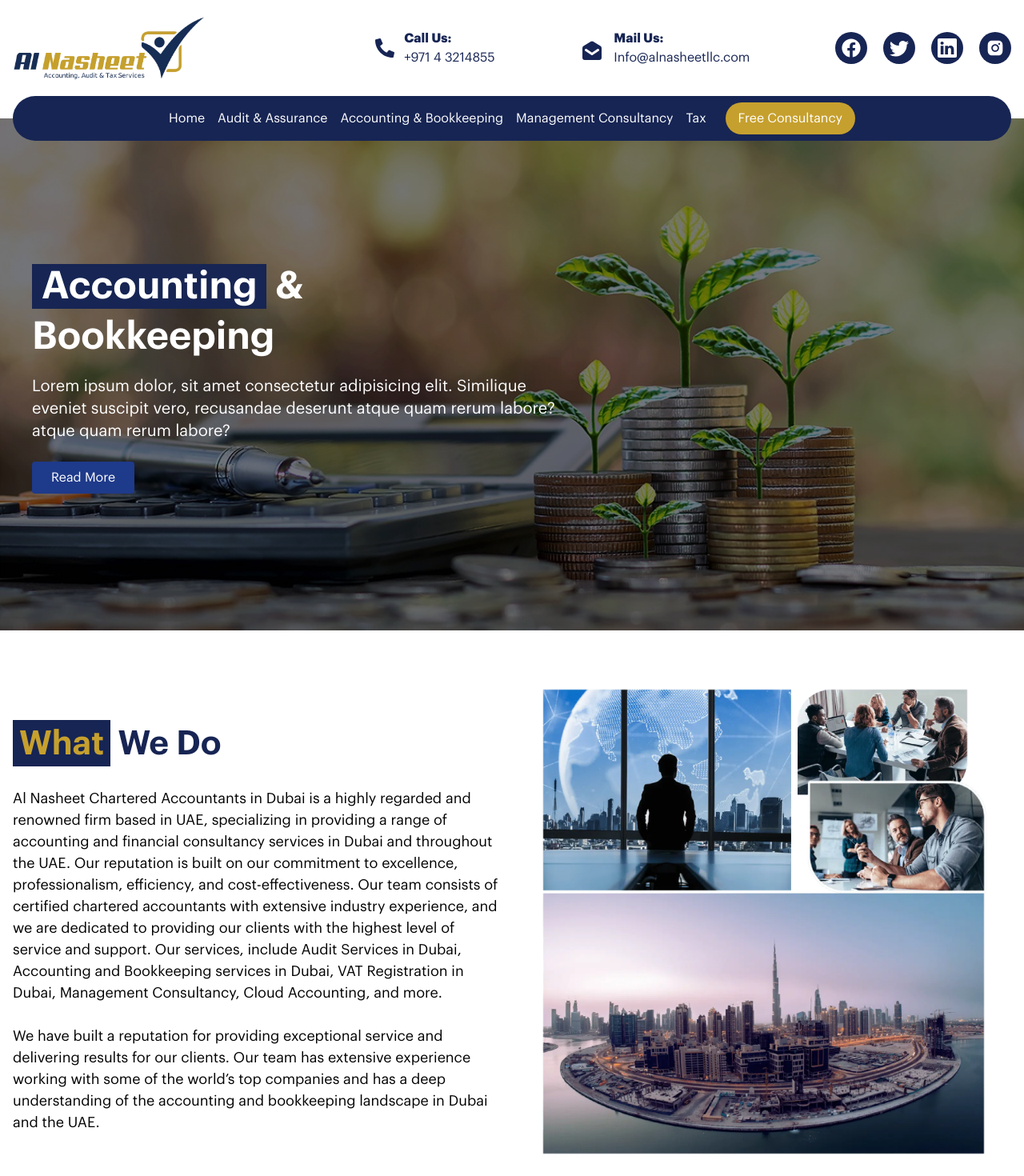
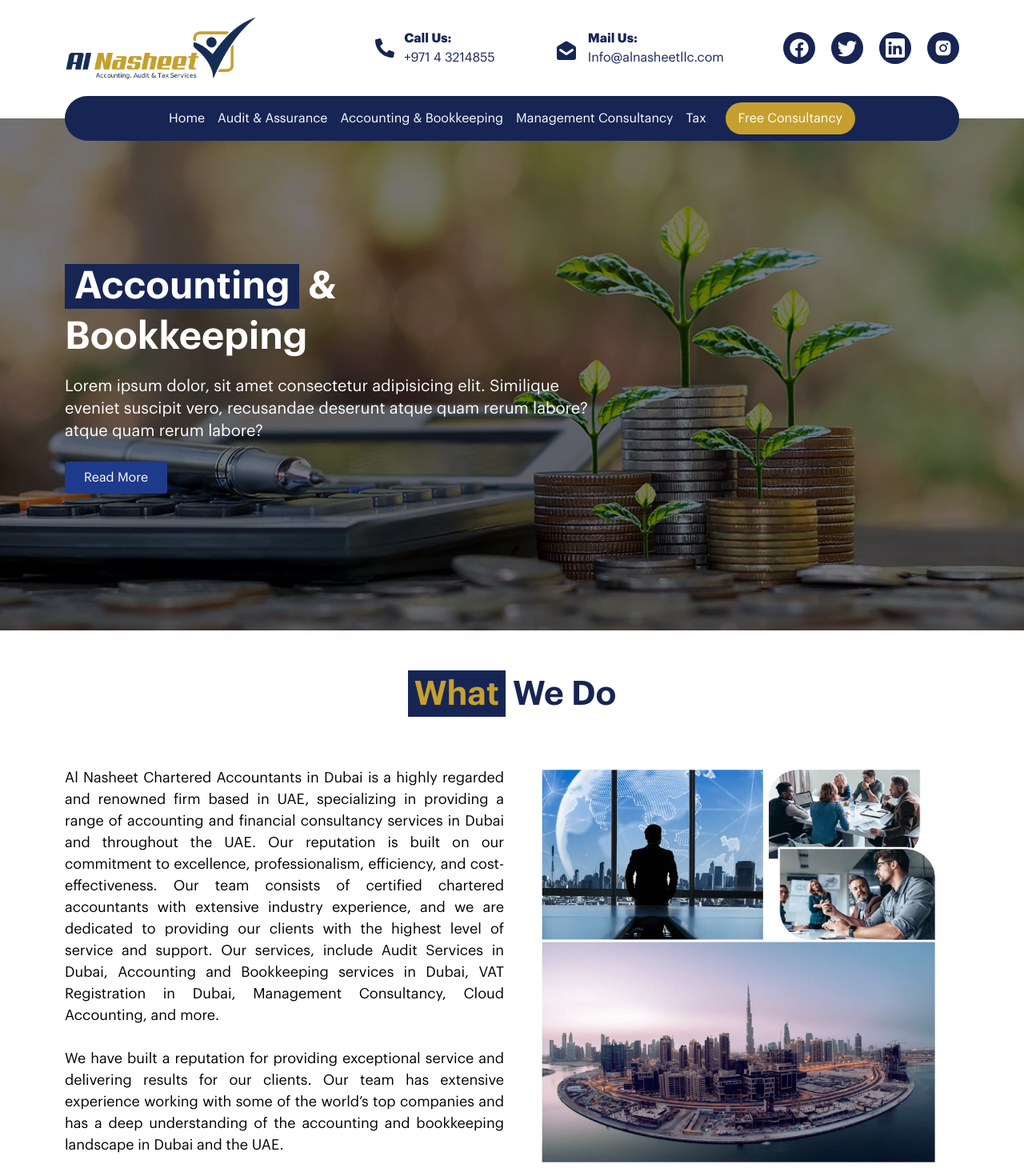
Before and after one commit to syed-zunair-gillani/alnasheetllc, a Next.js app: page / in a window 1280 px wide. Shown: the top 1470 px of the page at 80% size. Built offline with nearby package versions, Linux system fonts and the light colour scheme.

Commit message:
update conta

```diff
--- a/src/components/block/block.js
+++ b/src/components/block/block.js
@@ -5,17 +5,17 @@ function block() {
   return (
     <>
     <section className='container px-4 mx-auto'>
-      <div className='grid gap-4 lg:grid-cols-2 lg:mt-14 mt-3 items-center mx-auto justify-center'>
-        <div className='lg:text-[18px] mt-3'>
-          <div className='pb-6'>
-            <h2 className='lg:text-[42px] text-[32px] font-[600] text-blue-950'><span className='px-2 py-2  bg-blue-950 text-[#C6A02E]'>What</span> We Do</h2>
+    <div className='my-12'>
+            <h2 className='lg:text-[42px] text-[32px] text-center font-[600] text-blue-950'><span className='px-2 py-2  bg-blue-950 text-[#C6A02E]'>What</span> We Do</h2>
           </div>
+      <div className='grid gap-5 lg:grid-cols-2 mx-auto justify-center'>
+        <div className='lg:text-[18px] mt-3 text-justify'>
           <p>Al Nasheet Chartered Accountants in Dubai is a highly regarded and renowned firm based in UAE, specializing in providing a range of accounting and financial consultancy services in Dubai and throughout the UAE. Our reputation is built on our commitment to excellence, professionalism, efficiency, and cost-effectiveness. Our team consists of certified chartered accountants with extensive industry experience, and we are dedicated to providing our clients with the highest level of service and support. Our services, include Audit Services in Dubai, Accounting and Bookkeeping services in Dubai, VAT Registration in Dubai, Management Consultancy, Cloud Accounting, and more.
             <br /><br />
             We have built a reputation for providing exceptional service and delivering results for our clients. Our team has extensive experience working with some of the world’s top companies and has a deep understanding of the accounting and bookkeeping landscape in Dubai and the UAE. </p>
         </div>
         <div>
-          <img src="/pic.webp" alt="" className='h-full w-full' />
+          <img src="/pic.webp" alt="" className='h-[95%] w-full' />
         </div>
       </div>
     </section>
--- a/src/components/main/main.js
+++ b/src/components/main/main.js
@@ -5,7 +5,7 @@ function main() {
   return (
     <main className='md:-mt-[60px]'>
       <div className="bg-cover bg-center md:mt-8 py-20 w-full flex flex-col justify-center items-center h-[80vh]" style={{ backgroundImage: `linear-gradient(rgba(0, 0, 0, 0.5), rgba(0, 0, 0, 0.5)), url('/main.jpg')` }}>
-        <div className=' lg:px-10 container mx-auto px-4 text-white'>
+        <div className='px-4 container mx-auto text-white'>
           <h1 className='font-semibold text-3xl md:text-4xl lg:text-5xl mb-6 '><span className=' bg-blue-950 py-1 px-3  leading-relaxed  '>Accounting</span> & <br />  Bookkeeping</h1>
           <p className='text-base md:text-lg lg:text-lg xl:text-xl mb-6 sm:w-[80vh] lg:w-[85vh] w-full'>
             Lorem ipsum dolor, sit amet consectetur adipisicing elit. Similique eveniet suscipit vero, recusandae deserunt atque quam rerum labore? atque quam rerum labore?
--- a/src/components/navbar/navbar.tsx
+++ b/src/components/navbar/navbar.tsx
@@ -67,7 +67,7 @@ function Navbar() {
         </ul>
         <div className='lg:flex items-center gap-12'>
           <a href="#" className='hidden lg:inline-block'>
-            <button className='bg-[#C6A02E] px-4 py-2 rounded-full hover:scale-105'>Free Consultancy</button>
+            <button className='bg-[#C6A02E] px-4 py-2 hover:text-blue-950 rounded-full hover:scale-105'>Free Consultancy</button>
           </a>
         </div>
       </div>
--- a/src/components/testimonials/Testimonials.js
+++ b/src/components/testimonials/Testimonials.js
@@ -67,7 +67,7 @@ const Testimonials = () => {
           {testimonials.map((testimonial, index) => (
             <div key={index} className='text-center items-center justify-center p-4 mx-auto mt-10'>
               <div className=''>
-                <p className='relative overflow-hidden p-6 pt-16 xl:pt-6 xl:pl-16 mb-5 md:h-[300px] xl:h-[220px] bg-white testimonial'>
+                <p className='relative overflow-hidden p-6 pt-16 xl:pt-6 xl:pl-16 mb-5 md:h-[300px] xl:h-[250px] bg-white testimonial'>
                   {testimonial.text}
                   <span className='z-10 absolute top-2 left-2 border p-2 text-4xl w-9 h-9 rounded-full'>”</span>
                   <span className='absolute p-20 px-40 -top-10 -left-56 hidden qouteBg rotate-[135deg] bg-[#C6A02E]'/>
--- a/src/styles/globals.css
+++ b/src/styles/globals.css
@@ -36,6 +36,10 @@
 
 body{
      font-family: graphik !important;
+}
+
+.container{
+     max-width: 1150px !important;
 }
 
 .flip-box {
```
